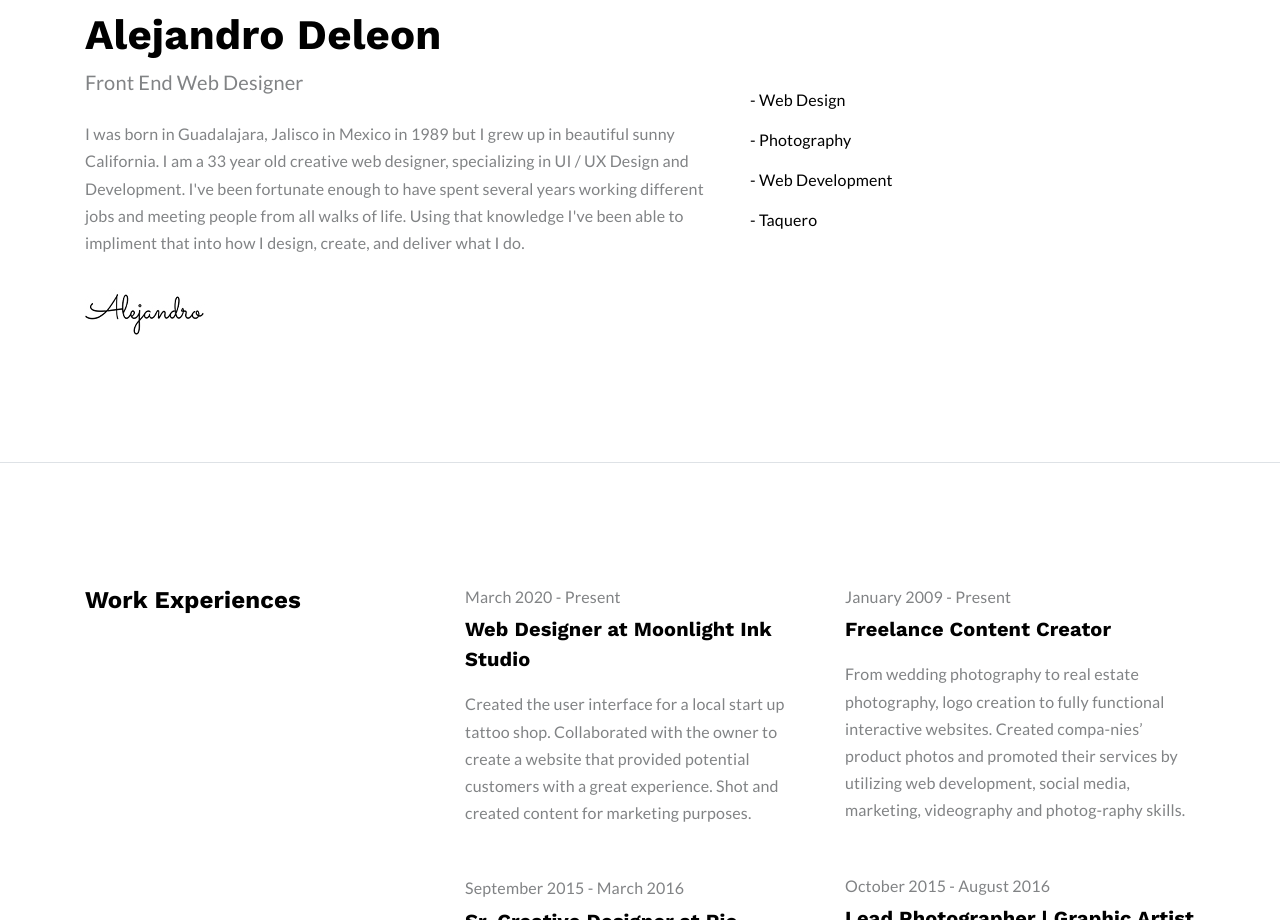
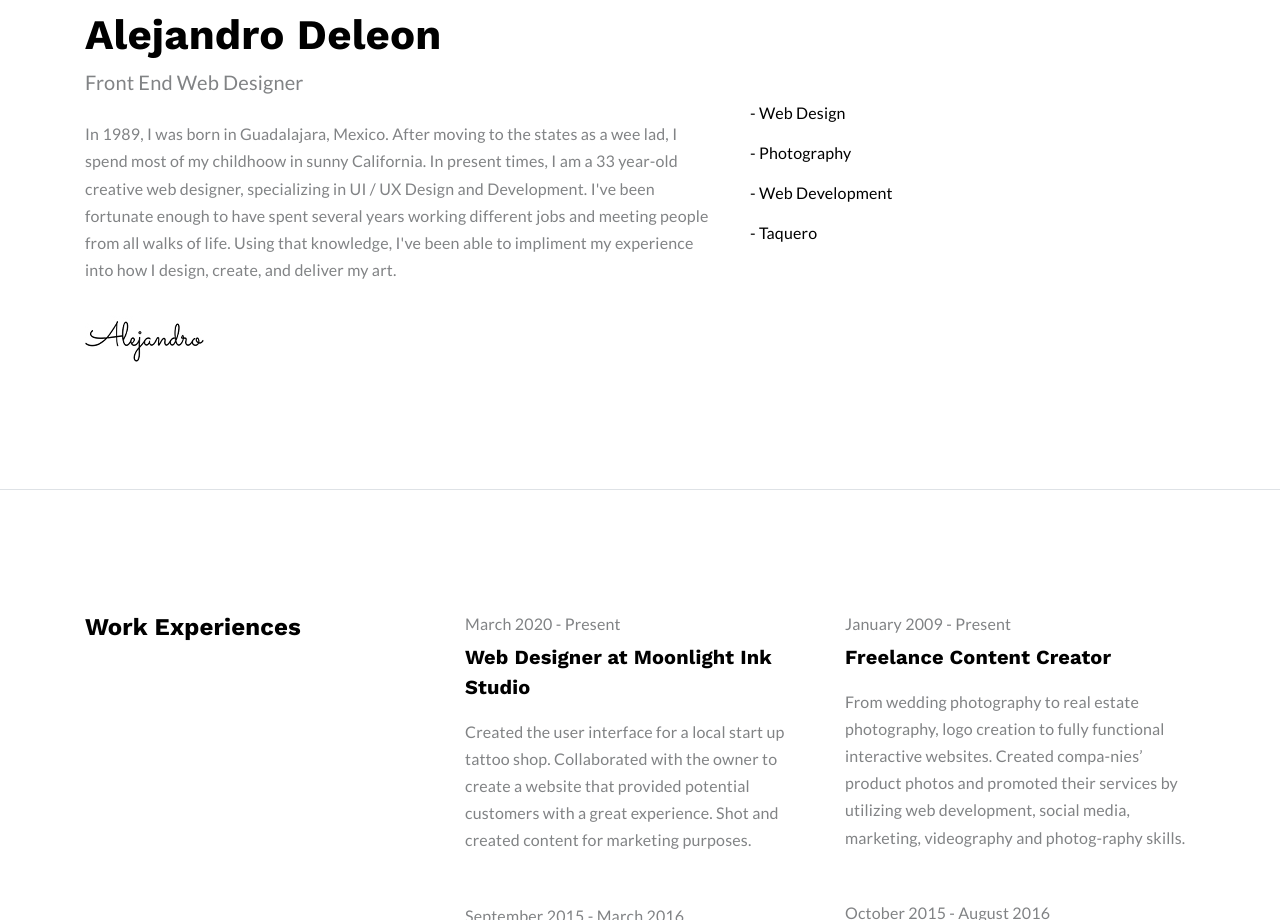
Before and after one commit to AlejandroSays/personalSite, a plain HTML site: page about.html in a window 1280 px wide. Shown: the part 800-1720 px from the top of the page. Drawn offline with nearby package versions, Linux system fonts and the light colour scheme; some packages are replaced by stand-ins of ours.

Commit message:
Update about.html

```diff
--- a/about.html
+++ b/about.html
@@ -88,9 +88,9 @@
 				<h2>Alejandro Deleon</h2>
 				<p class="lead mb-4">Front End Web Designer</p>
 
-				<p class="mb-4">I was born in Guadalajara, Jalisco in Mexico in 1989 but I grew up in beautiful sunny California. I am a 33 year old creative web designer,
+				<p class="mb-4">In 1989, I was born in Guadalajara, Mexico. After moving to the states as a wee lad, I spend most of my childhoow in sunny California. In present times, I am a 33 year-old creative web designer,
 					specializing in UI / UX Design and Development. I've been fortunate enough to have spent several years working different jobs and meeting people from all walks of
-					life. Using that knowledge I've been able to impliment that into how I design, create, and deliver what I do. </p>
+					life. Using that knowledge, I've been able to impliment my experience into how I design, create, and deliver my art. </p>
 
 
 				<img src="images/signatureMe.jpg" alt="" class="img-fluid">
```
